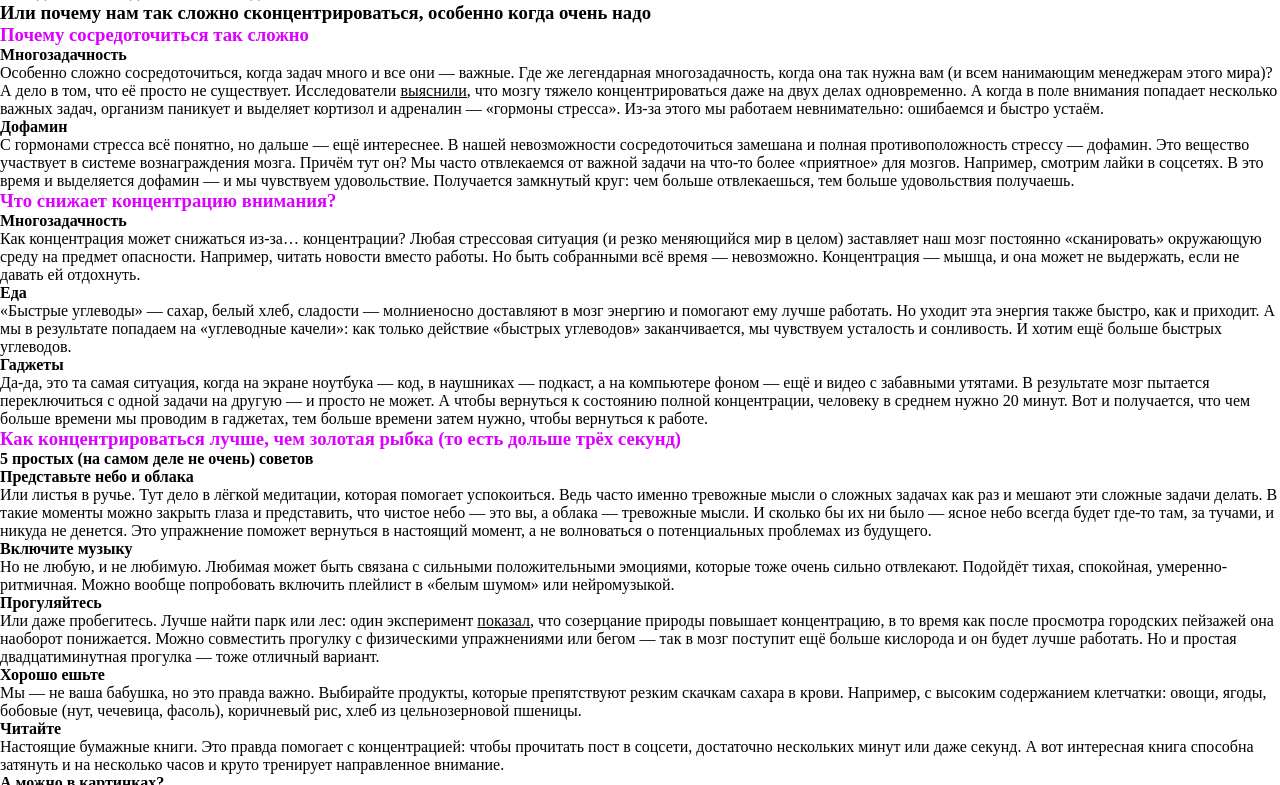
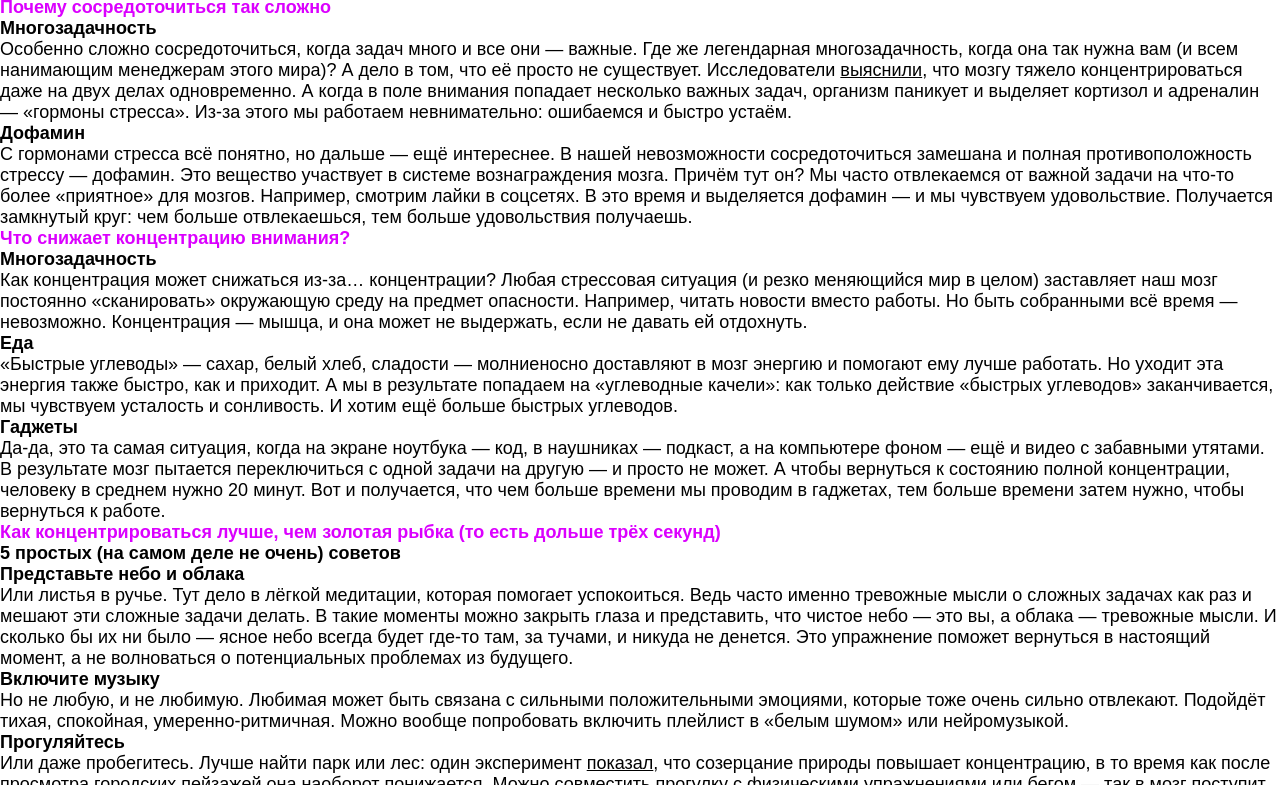
Before and after one commit to EvgenyaTokareva/slozhno-sosredotochitsya, a plain HTML site: page index.html in a window 1280 px wide. Shown: the part 129-914 px from the top of the page. Drawn offline with Linux system fonts and the light colour scheme.

Commit message:
Update globals.css

```diff
--- a/styles/globals.css
+++ b/styles/globals.css
@@ -10,6 +10,10 @@ body {
   min-inline-size: 375px;
   max-inline-size: 1440px;
   margin: 0 auto;
+  font-family: var(--main-family, Arial);
+  font-size: var(--main-font-size, 18px);
+  line-height: var(--main-line-height);
+  font-weight: var(--main-font-weight);
 }
 
 h1,
@@ -20,6 +24,7 @@ h5,
 h6,
 p {
   margin: 0;
+  font-size: var(--main-font-size);
 }
 
 ul {
@@ -39,4 +44,13 @@ a {
   font-family: inherit;
   font-size: inherit;
   line-height: inherit;
+  padding: 0px;
+  background-color: transparent;
+  border: none;
 }
+
+
+button:focus,
+a:focus{
+  outline: none;
+}
```
